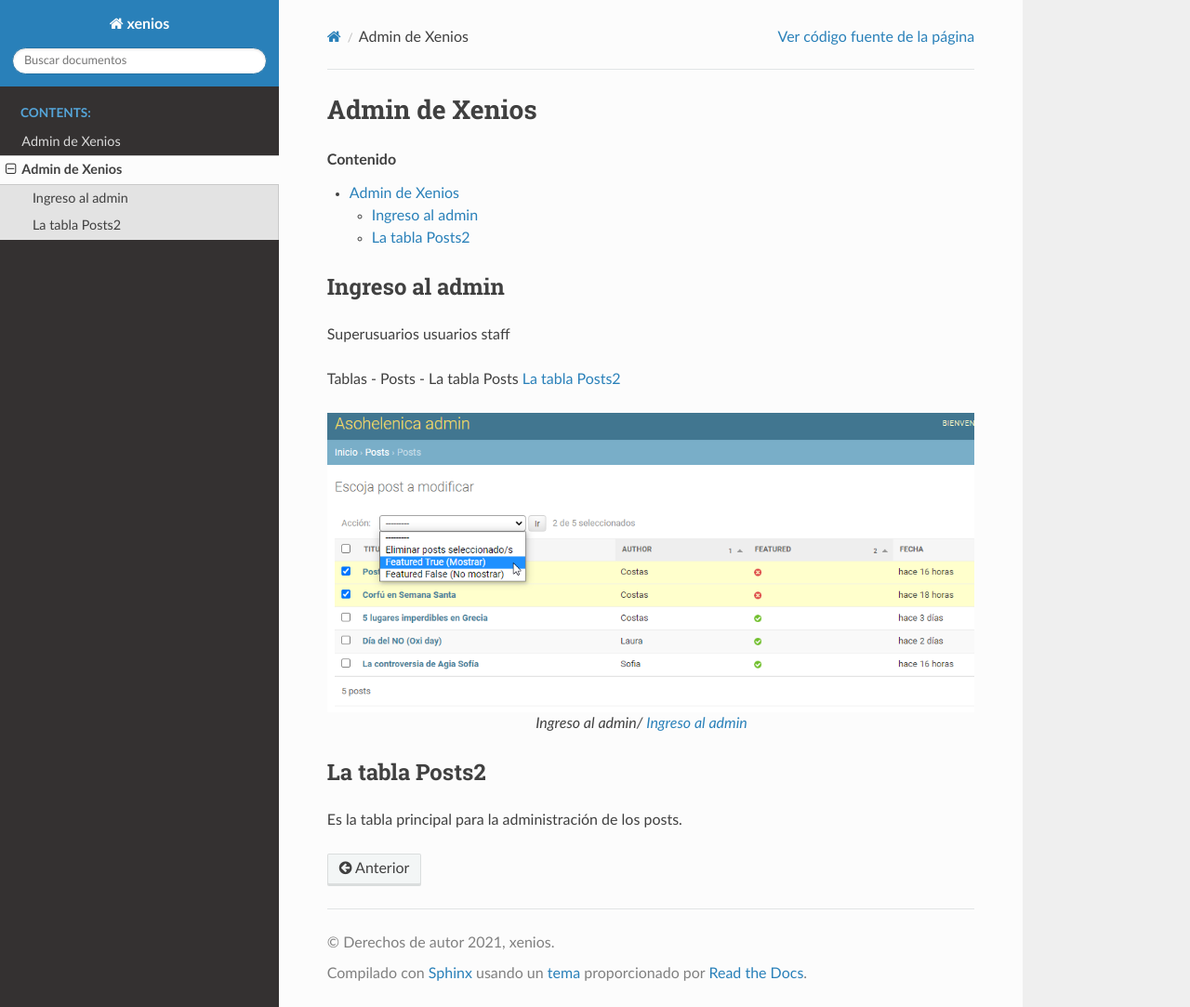
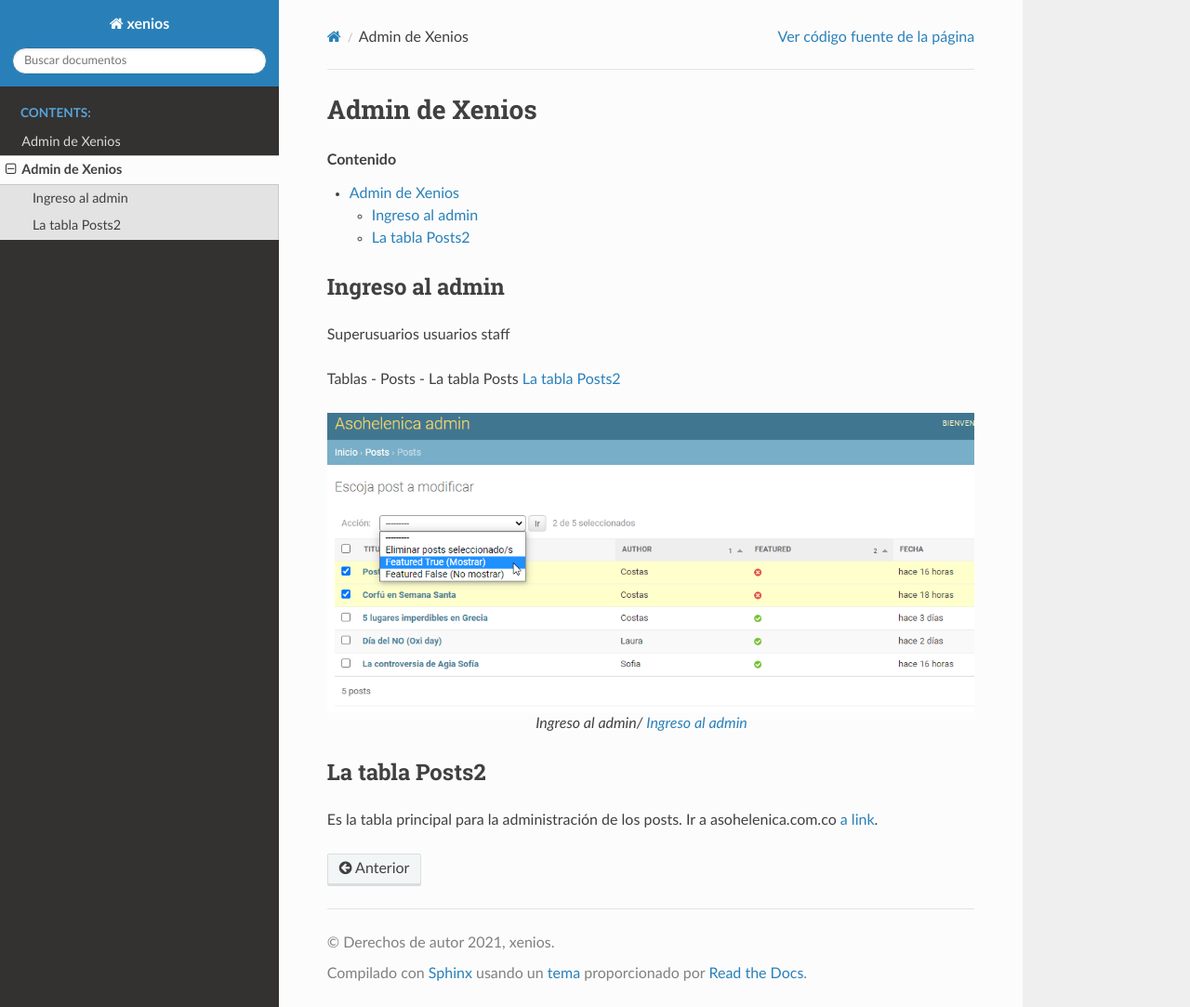
Before and after one commit to KostasG21/xenios, a Sphinx documentation site: the page built from docs/source/posts.rst, in a window 1280 px wide and 1083 px high. Shown: the whole window at 93% size. Built offline with Sphinx 7.4.7 and the Read the Docs theme 2.0.0, drawn with Linux system fonts in a browser that asks for light colours.

Commit message:
actualizacion 2

```diff
--- a/docs/source/index.rst
+++ b/docs/source/index.rst
@@ -3,9 +3,9 @@
    You can adapt this file completely to your liking, but it should at least
    contain the root `toctree` directive.
 
-=========================================
-Xenios - asohelenica.com.co
-=========================================
+=============================================================
+Xenios - `asohelenica.com.co <https://asohelenica.com.co>`_
+=============================================================
 
 
 Bienvenido a la documentación de Xenios!
--- a/docs/source/posts.rst
+++ b/docs/source/posts.rst
@@ -27,3 +27,6 @@ Tablas
 La tabla Posts2
 ------------------------------------------------
 Es la tabla principal para la administración de los posts.
+Ir a asohelenica.com.co `a link`_.
+
+.. _a link: https://asohelenica.com.co/
```
